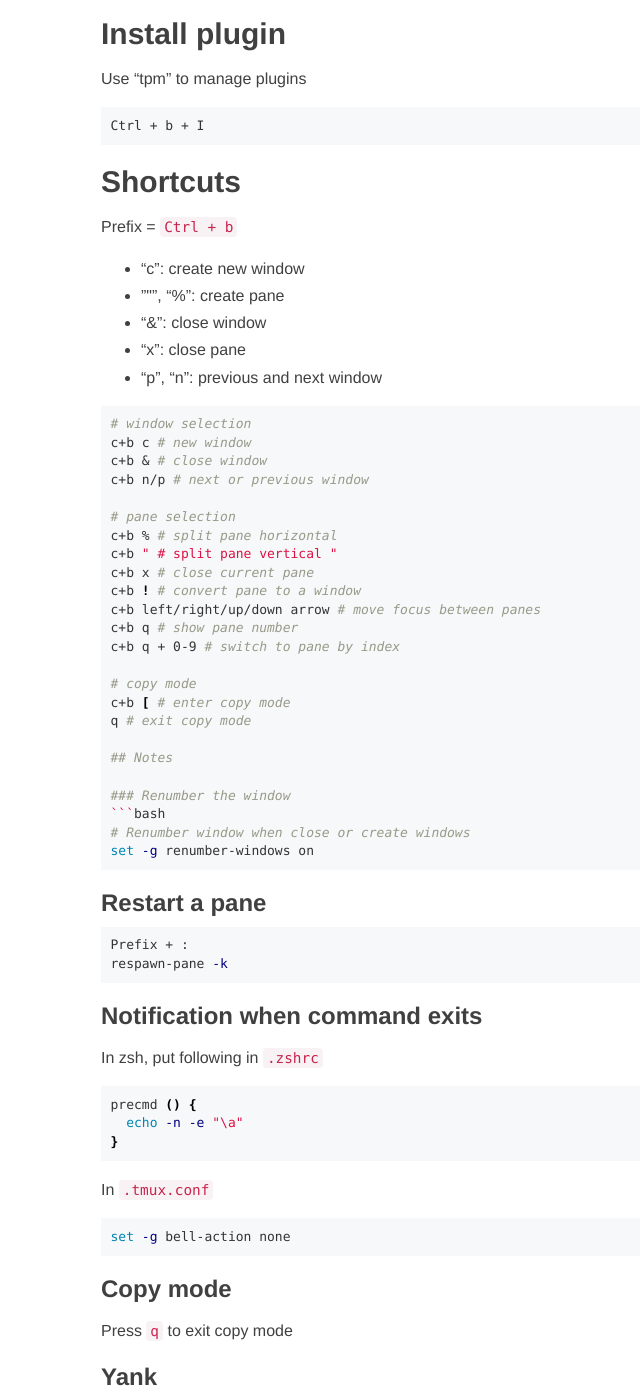
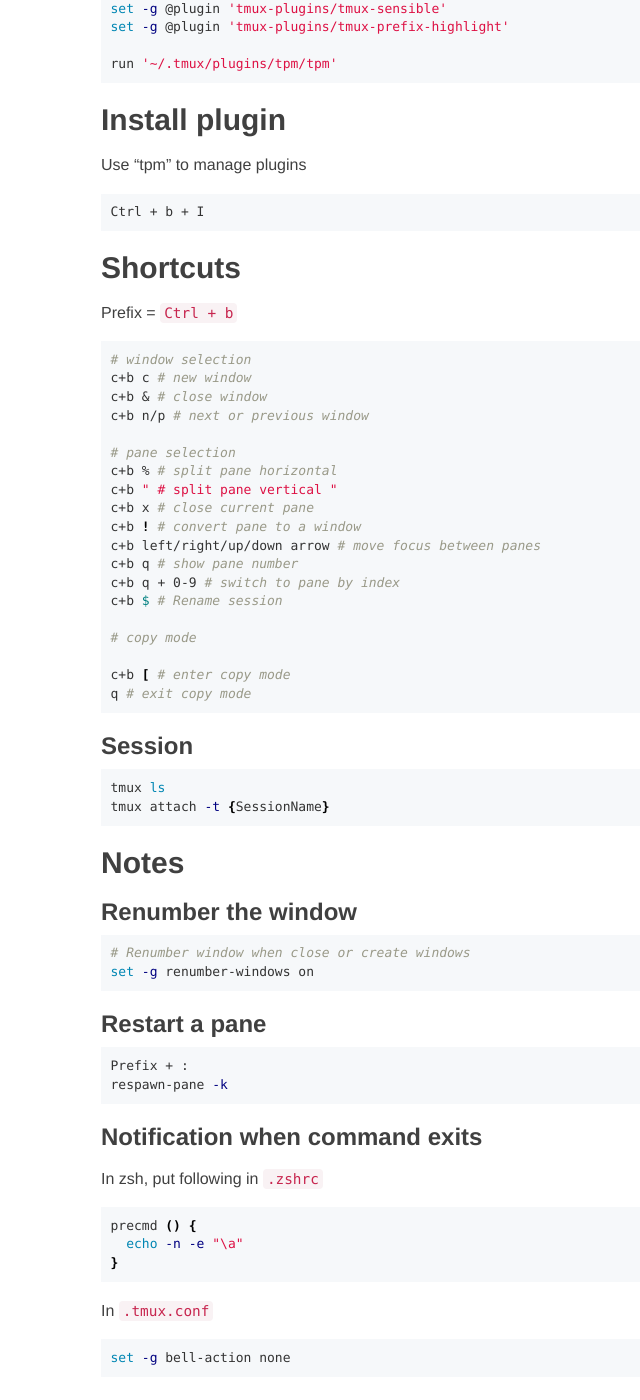
Before and after one commit to chunyang-wen/chunyang-wen.github.io, a Jekyll site: the page built from _posts/2022/2022-04-11-tmux.md, in a window 1280 px wide and 1400 px high, scrolled down 1622 px. Shown: the whole window, without its empty margins (164-804 px from the left). Built offline with Jekyll 4.4.1, drawn with Linux system fonts in a browser that asks for light colours; comment, search, counter and statistics services are not loaded; some of the changed text lies outside the part shown.

Commit message:
add shortcut

````diff
--- a/_posts/2022/2022-04-11-tmux.md
+++ b/_posts/2022/2022-04-11-tmux.md
@@ -80,12 +80,6 @@
 
 Prefix = `Ctrl + b`
 
-+ "c": create new window
-+ "\"", "%": create pane
-+ "&": close window
-+ "x": close pane
-+ "p", "n": previous and next window
-
 ```bash
 # window selection
 c+b c # new window
@@ -100,10 +94,21 @@
 c+b left/right/up/down arrow # move focus between panes
 c+b q # show pane number
 c+b q + 0-9 # switch to pane by index
+c+b $ # Rename session
 
 # copy mode
+
 c+b [ # enter copy mode
 q # exit copy mode
+```
+
+### Session
+
+```bash
+tmux ls
+tmux attach -t {SessionName}
+```
+
 
 ## Notes
 
````
